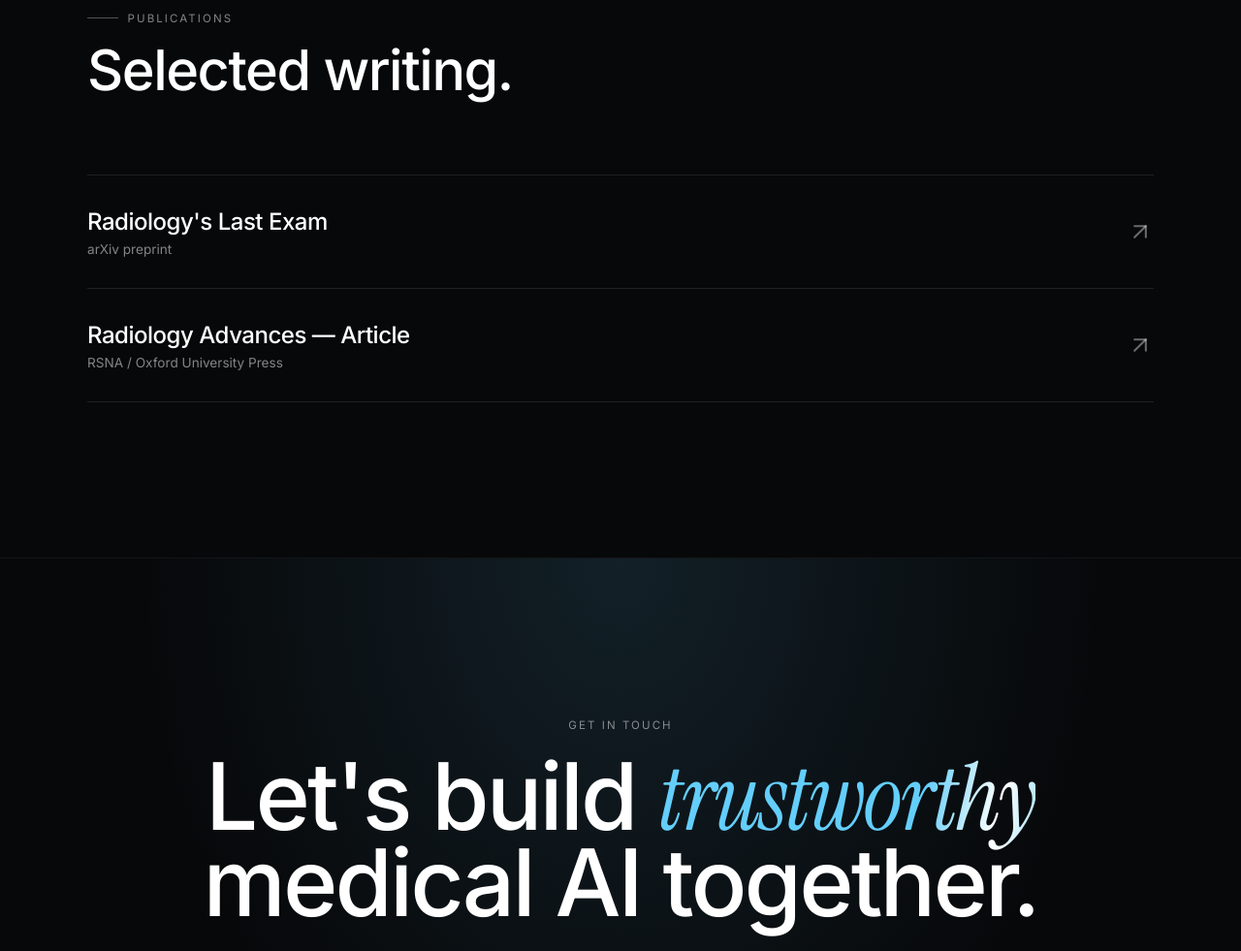
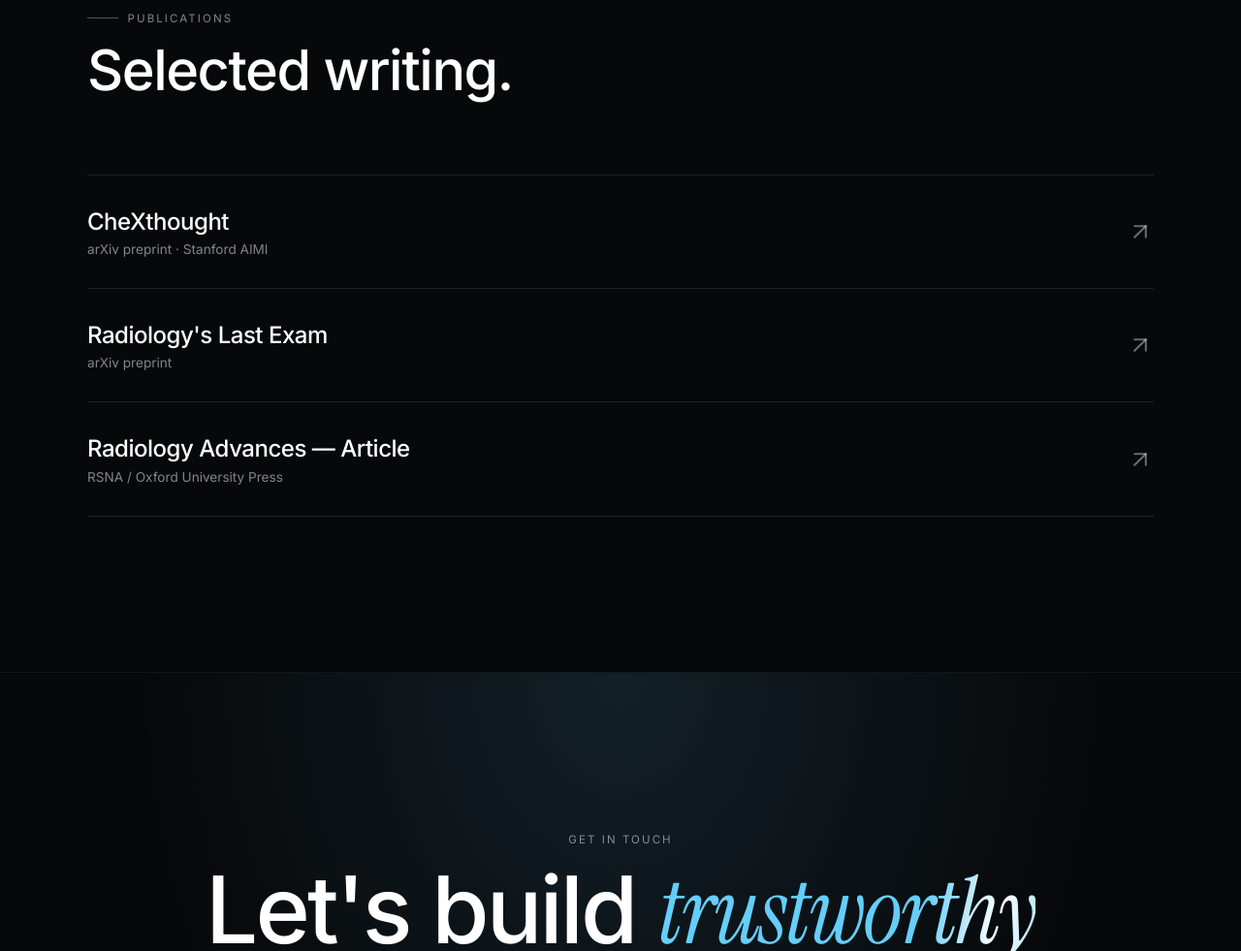
Before and after one commit to Su7sH/su7sh.com, a plain HTML site: page index.html in a window 1280 px wide. Shown: the part 7121-8102 px from the top of the page at 97% size. Drawn offline with Linux system fonts and the light colour scheme; no server answers.

Commit message:
Add files via upload

```diff
--- a/index.html
+++ b/index.html
@@ -1450,6 +1450,15 @@ body::before {
     </div>
 
     <div class="pu-list">
+      <a class="pu-link" href="https://arxiv.org/abs/2604.26288" target="_blank" rel="noopener">
+        <div>
+          <div class="pu-title">CheXthought</div>
+          <div class="pu-venue">arXiv preprint &middot; Stanford AIMI</div>
+        </div>
+        <svg class="pu-arrow" viewBox="0 0 24 24" fill="none" stroke="currentColor" stroke-width="1.75" stroke-linecap="round" stroke-linejoin="round" aria-hidden="true">
+          <path d="M7 17 17 7"/><path d="M7 7h10v10"/>
+        </svg>
+      </a>
       <a class="pu-link" href="https://arxiv.org/abs/2509.25559" target="_blank" rel="noopener">
         <div>
           <div class="pu-title">Radiology's Last Exam</div>
```
